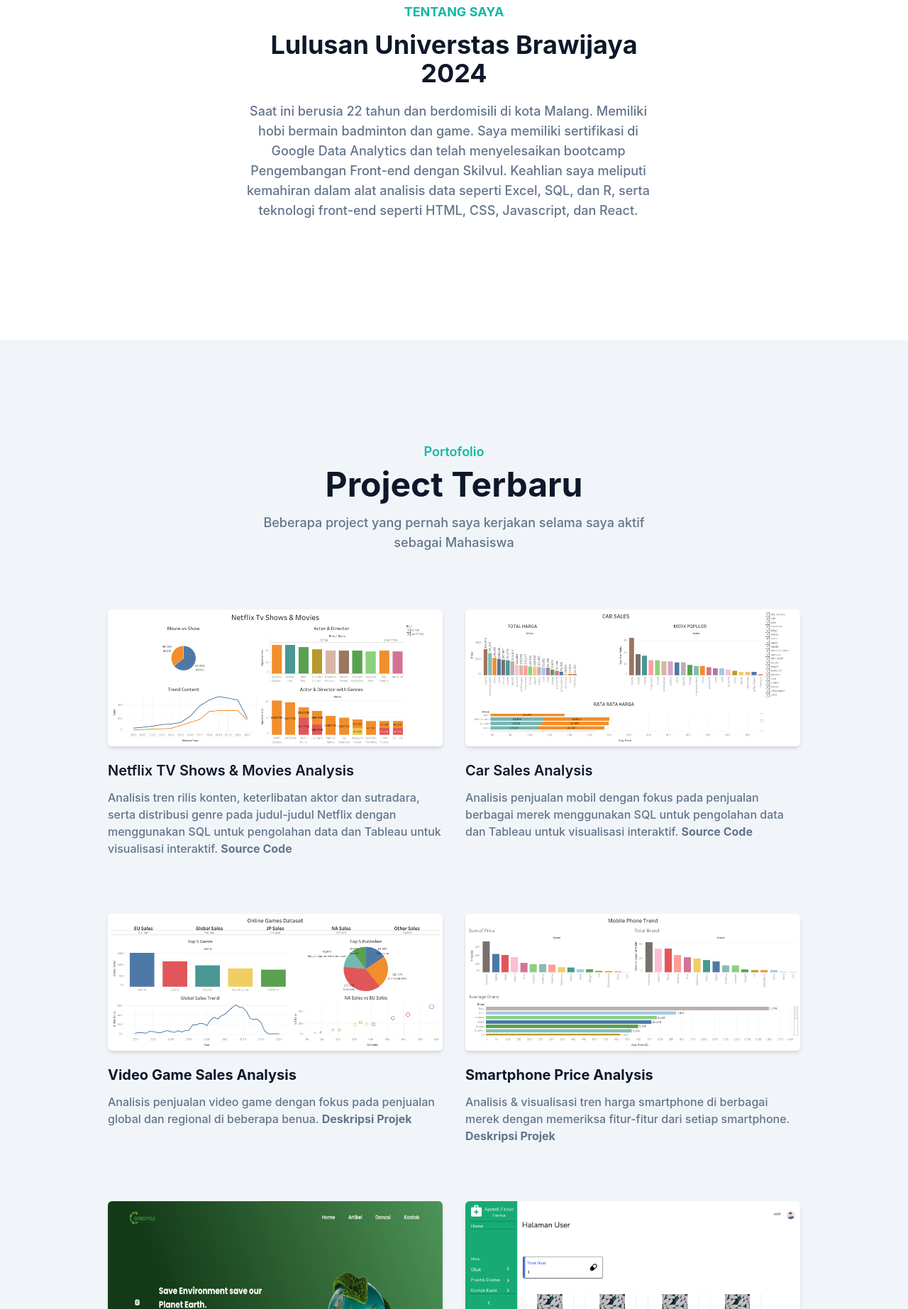
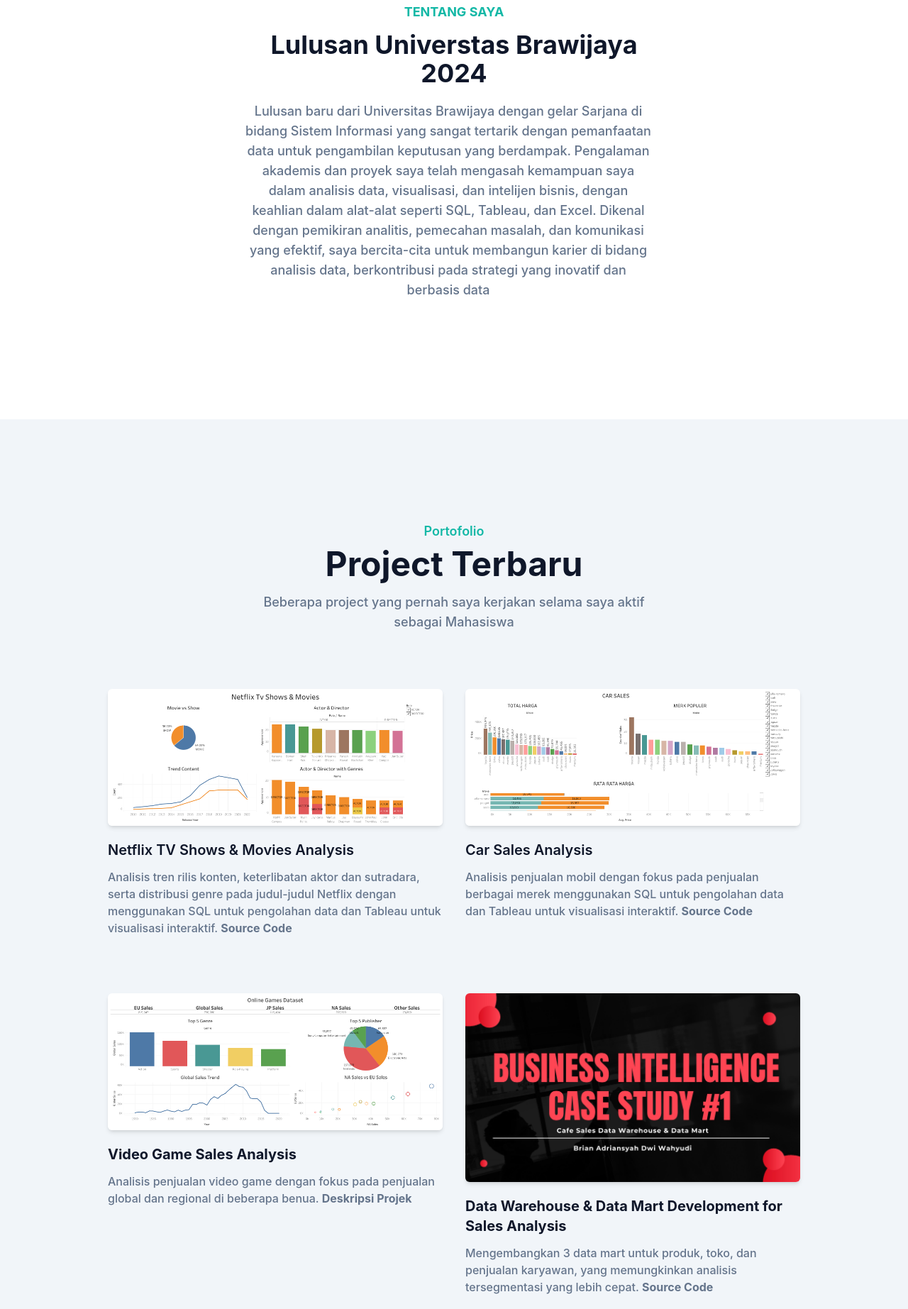
Before and after one commit to brianadriansyah/Portofolio-Website, a website: page index.html in a window 1280 px wide. Shown: the part 862-2707 px from the top of the page at 71% size. Drawn offline with Linux system fonts and the light colour scheme.

Commit message:
update porto + about me

```diff
--- a/index.html
+++ b/index.html
@@ -141,13 +141,16 @@
               Lulusan Universtas Brawijaya 2024
             </h2>
             <p class="font-medium text-base text-secondary max-w-xl lg:text-lg">
-              Saat ini berusia 22 tahun dan berdomisili di kota Malang. Memiliki
-              hobi bermain badminton dan game. Saya memiliki sertifikasi di
-              Google Data Analytics dan telah menyelesaikan bootcamp
-              Pengembangan Front-end dengan Skilvul. Keahlian saya meliputi
-              kemahiran dalam alat analisis data seperti Excel, SQL, dan R,
-              serta teknologi front-end seperti HTML, CSS, Javascript, dan
-              React.
+              Lulusan baru dari Universitas Brawijaya dengan gelar Sarjana di
+              bidang Sistem Informasi yang sangat tertarik dengan pemanfaatan
+              data untuk pengambilan keputusan yang berdampak. Pengalaman
+              akademis dan proyek saya telah mengasah kemampuan saya dalam
+              analisis data, visualisasi, dan intelijen bisnis, dengan keahlian
+              dalam alat-alat seperti SQL, Tableau, dan Excel. Dikenal dengan
+              pemikiran analitis, pemecahan masalah, dan komunikasi yang
+              efektif, saya bercita-cita untuk membangun karier di bidang
+              analisis data, berkontribusi pada strategi yang inovatif dan
+              berbasis data
             </p>
           </div>
         </div>
@@ -260,28 +263,25 @@
           </div>
           <div class="mb-12 p-4 md:w-1/2">
             <div class="rounded-md shadow-md overflow-hidden">
-              <img
-                src="./dist/img/Mobile-Phone-Trend.png"
-                alt="todolistApp"
-                width="w-full"
-              />
+              <img src="./dist/img/DWH-DM.png" alt="DWH-DM" width="w-full" />
             </div>
             <h3
               class="font-semibold text-dark text-xl mt-5 mb-3 hover:text-primary"
             >
               <a
-                href="https://public.tableau.com/app/profile/brian.wahyudi/viz/MobilePhonePrice_17249304839100/MobilePhoneTrend"
+                href="https://www.linkedin.com/feed/update/urn:li:activity:7263128423907102722/"
                 class="font-bold"
-                >Smartphone Price Analysis</a
+                >Data Warehouse & Data Mart Development for Sales Analysis</a
               >
             </h3>
             <p class="font-medium text-base text-secondary">
-              Analisis & visualisasi tren harga smartphone di berbagai merek
-              dengan memeriksa fitur-fitur dari setiap smartphone.
+              Mengembangkan 3 data mart untuk produk, toko, dan penjualan
+              karyawan, yang memungkinkan analisis tersegmentasi yang lebih
+              cepat.
               <a
-                href="https://drive.google.com/drive/folders/1rXrfvbYCR9sd1BMsF8gFMNe0STBEQIxq?usp=sharing"
+                href="https://github.com/brianadriansyah/BICase-Sales-DWH-DataMart"
                 class="font-bold"
-                >Deskripsi Projek</a
+                >Source Code</a
               >
             </p>
           </div>
```
Also changed, not shown: dist/img/DWH-DM.png (added).
